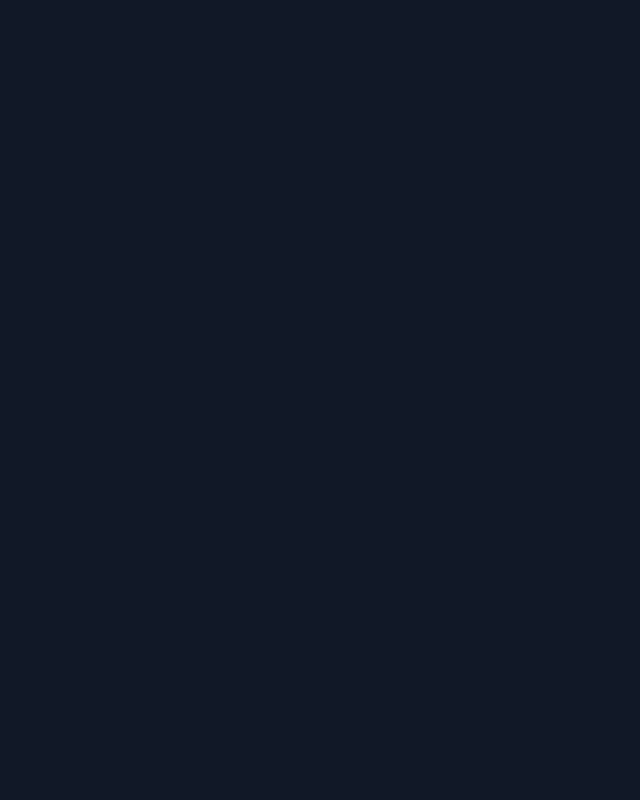
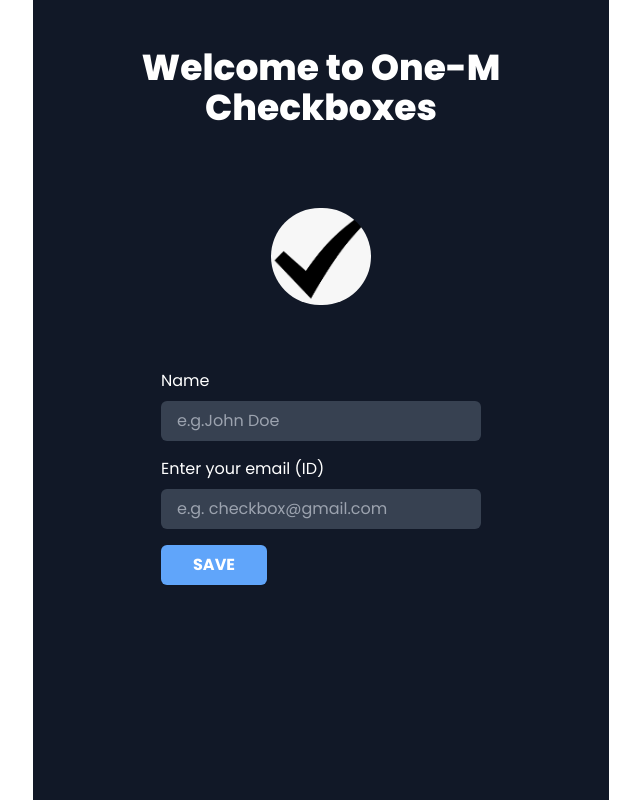
Before and after one commit to gracebir/checkbox-game-frontend, a Next.js app: page / in a window 1280 px wide. Shown: the whole page, without its empty margins (319-959 px from the left). Built offline with nearby package versions, Linux system fonts and the light colour scheme.

Commit message:
implement the registration page

```diff
--- a/src/app/game/page.tsx
+++ b/src/app/game/page.tsx
@@ -3,7 +3,11 @@
 import React from "react";
 
 const Game = () => {
-    return <main className=''></main>;
+    return (
+        <main className='bg-gray-900 max-w-xl mx-auto h-full'>
+            <h1>hell</h1>
+        </main>
+    );
 };
 
 export default Game;
--- a/src/app/layout.tsx
+++ b/src/app/layout.tsx
@@ -21,10 +21,10 @@ export default function RootLayout({
 }>) {
     return (
         <html lang='en'>
-            <body
-                className={`${poppins.className} min-h-screen bg-gray-900 w-full`}
-            >
-                {children}
+            <body className={`${poppins.className} min-h-screen  w-full`}>
+                <div className='bg-gray-900 max-w-xl mx-auto min-h-screen'>
+                    {children}
+                </div>
             </body>
         </html>
     );
--- a/src/app/page.tsx
+++ b/src/app/page.tsx
@@ -1,7 +1,51 @@
 /** @format */
-
+"use client";
 import Image from "next/image";
+import checkbox from "../_assets/check-image.png";
 
 export default function Home() {
-    return <main className=''></main>;
+    return (
+        <main className='text-white py-12 px-6 flex flex-col gap-10'>
+            <h1 className='text-4xl text-center font-extrabold'>
+                Welcome to One-M Checkboxes
+            </h1>
+            <div>
+                <Image
+                    className='rounded-full mx-auto mt-10'
+                    src={checkbox}
+                    width={100}
+                    height={100}
+                    alt='logo'
+                />
+            </div>
+            <div className='min-h-[30vh] flex items-end'>
+                <div className='flex flex-col gap-4 max-w-xs mx-auto'>
+                    <div className='flex flex-col gap-2'>
+                        <label>Name</label>
+                        <input
+                            className='bg-gray-700 text-white px-4 py-2 rounded-md outline-none '
+                            type='text'
+                            placeholder='e.g.John Doe'
+                            name='fullname'
+                        />
+                    </div>
+                    <div className='flex flex-col gap-2'>
+                        <label>Enter your email (ID)</label>
+                        <input
+                            className='bg-gray-700 text-white px-4 py-2 rounded-md outline-none '
+                            type='email'
+                            placeholder='e.g. checkbox@gmail.com'
+                            name='email'
+                        />
+                    </div>
+
+                    <div>
+                        <button className='uppercase font-semibold duration-300 hover:bg-blue-500 bg-blue-400 px-8 rounded-md shadow-sm py-2'>
+                            save
+                        </button>
+                    </div>
+                </div>
+            </div>
+        </main>
+    );
 }
```
Also changed, not shown: src/_assets/check-image.png (added).
